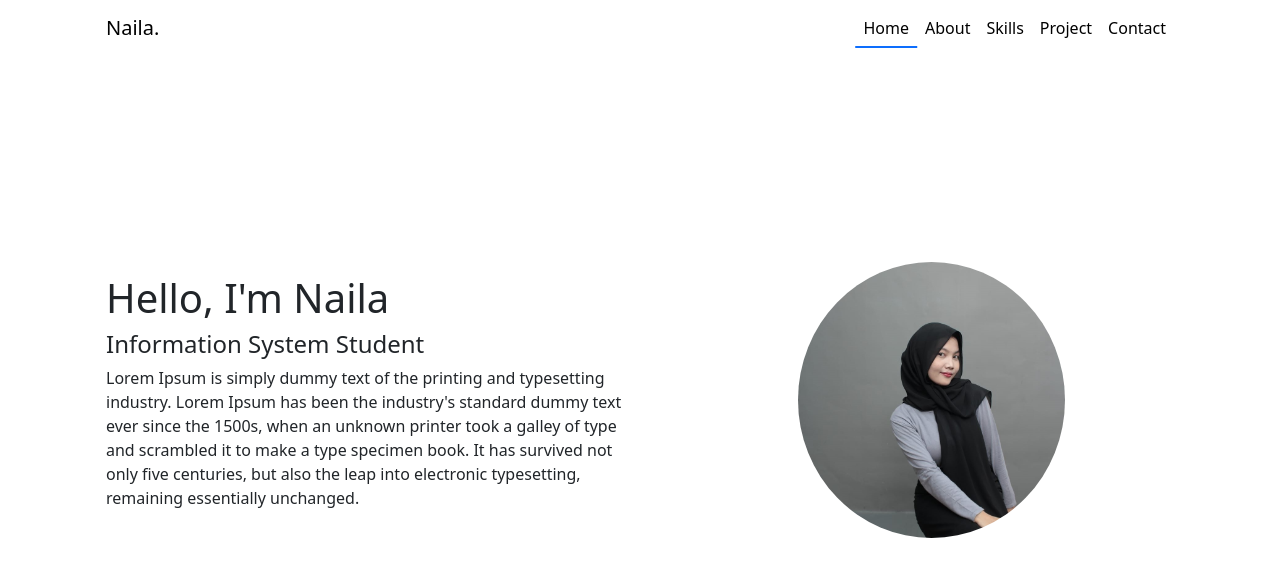
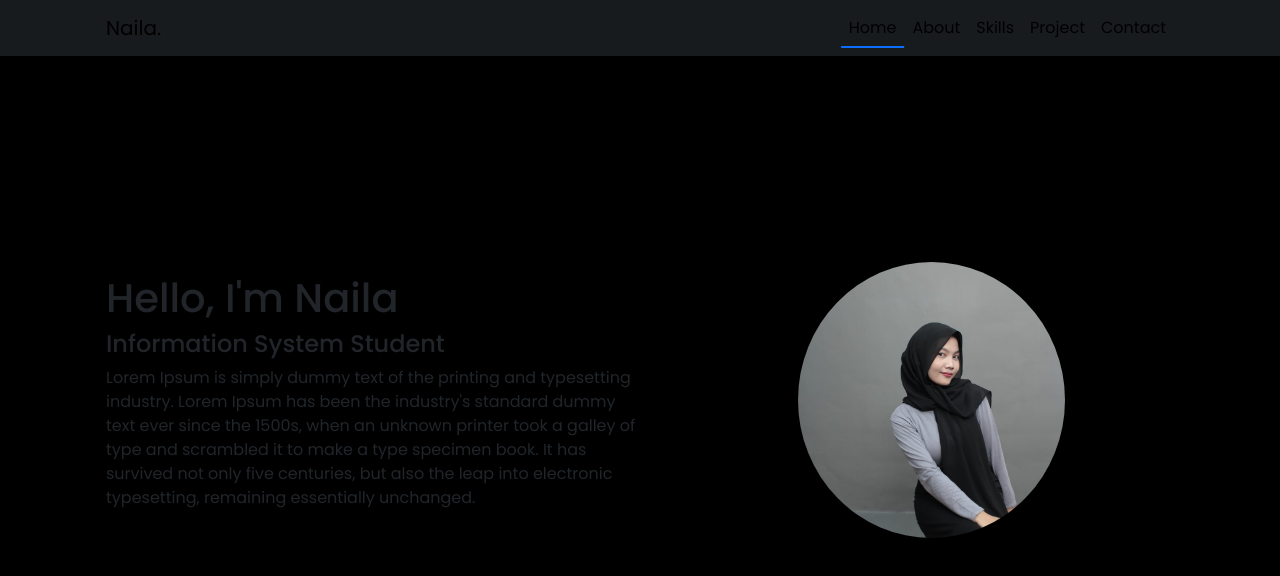
Before and after one commit to nailaanai00/portofolio, a plain HTML site: page index.html in a window 1280 px wide. Shown: the top 576 px of the page. Drawn offline with nearby package versions, Linux system fonts and the light colour scheme.

Commit message:
mengubah warna background dan mengubah font menjadi poppins

```diff
--- a/index.html
+++ b/index.html
@@ -7,10 +7,13 @@
     <meta name="Portofolio" content="This is a portfolio website showcasing my projects and skills.">
      <link href="https://cdn.jsdelivr.net/npm/bootstrap@5.3.7/dist/css/bootstrap.min.css" rel="stylesheet" integrity="sha384-LN+7fdVzj6u52u30Kp6M/trliBMCMKTyK833zpbD+pXdCLuTusPj697FH4R/5mcr" crossorigin="anonymous">
      <link rel="stylesheet" href="style.css">
+     <link rel="preconnect" href="https://fonts.googleapis.com">
+    <link rel="preconnect" href="https://fonts.gstatic.com" crossorigin>
+    <link href="https://fonts.googleapis.com/css2?family=Poppins:ital,wght@0,100;0,200;0,300;0,400;0,500;0,600;0,700;0,800;0,900;1,100;1,200;1,300;1,400;1,500;1,600;1,700;1,800;1,900&display=swap" rel="stylesheet">
 </head>
 <body>
     <header>
-        <nav class="navbar navbar-expand-lg bg-transparant fixed-top">
+        <nav class="navbar navbar-expand-lg bg-dark text-white bg-opacity-75 fixed-top">
             <div class="container">
                 <a class="navbar-brand ms-4" href="#">Naila.</a>
                 <button class="navbar-toggler" type="button" data-bs-toggle="collapse" data-bs-target="#navbarNavAltMarkup" aria-controls="navbarNavAltMarkup" aria-expanded="false" aria-label="Toggle navigation">
@@ -134,8 +137,6 @@
                 </div>
             </div>
         </section>
-
-
     </main>
 
     <footer>
--- a/style.css
+++ b/style.css
@@ -1,4 +1,7 @@
-
+body {
+  font-family: 'Poppins', sans-serif;
+  background-color: black; /* Warna latar belakang */
+}
 /* Reset dan transisi */
 .nav-link {
   position: relative;
```
